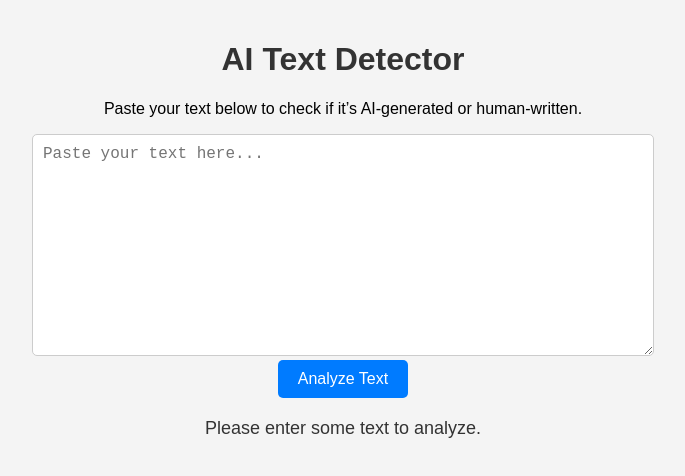
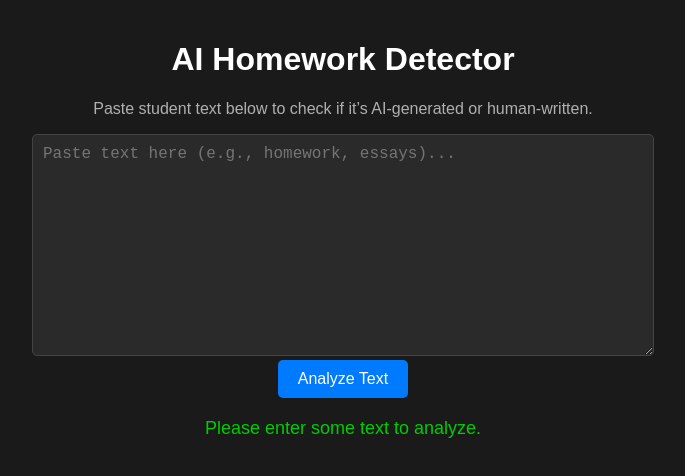
Before and after one commit to Aeell/ai-text-detector, a plain HTML site: page index.html in a window 1280 px wide. Both pictures are taken after a click on the button "Analyze Text". Shown: the whole page, without its empty margins (297-982 px from the left). Drawn offline with Linux system fonts and the light colour scheme.

Commit message:
index.html

```diff
--- a/index.html
+++ b/index.html
@@ -3,25 +3,29 @@
 <head>
   <meta charset="UTF-8">
   <meta name="viewport" content="width=device-width, initial-scale=1.0">
-  <meta name="description" content="Free AI Text Detector - Check if text is AI-generated or human-written instantly.">
-  <meta name="keywords" content="AI text detector, free AI checker, detect AI content, human vs AI text">
-  <title>AI Text Detector - Free Online Tool</title>
+  <meta name="description" content="Free AI Text Detector - Catch AI-generated homework instantly.">
+  <meta name="keywords" content="AI text detector, detect AI homework, AI cheating tool, teachers, parents">
+  <title>AI Homework Detector - Free Online Tool</title>
   <style>
     body {
       font-family: Arial, sans-serif;
       text-align: center;
       margin: 0;
       padding: 20px;
-      background-color: #f4f4f4;
+      background-color: #1a1a1a;
+      color: #e0e0e0;
     }
-    h1 { color: #333; }
+    h1 { color: #ffffff; }
+    p { color: #b0b0b0; }
     textarea {
       width: 80%;
       max-width: 600px;
       height: 200px;
       padding: 10px;
       font-size: 16px;
-      border: 1px solid #ccc;
+      background-color: #2a2a2a;
+      color: #e0e0e0;
+      border: 1px solid #444;
       border-radius: 5px;
     }
     button {
@@ -37,14 +41,14 @@
     #result {
       margin-top: 20px;
       font-size: 18px;
-      color: #333;
+      color: #00cc00;
     }
   </style>
 </head>
 <body>
-  <h1>AI Text Detector</h1>
-  <p>Paste your text below to check if it’s AI-generated or human-written.</p>
-  <textarea id="inputText" placeholder="Paste your text here..."></textarea>
+  <h1>AI Homework Detector</h1>
+  <p>Paste student text below to check if it’s AI-generated or human-written.</p>
+  <textarea id="inputText" placeholder="Paste text here (e.g., homework, essays)..."></textarea>
   <br>
   <button onclick="detectAI()">Analyze Text</button>
   <div id="result"></div>
@@ -58,17 +62,24 @@
       }
 
       const sentences = text.split(/[.!?]+/).filter(s => s.trim().length > 0);
+      const words = text.split(/\s+/).filter(w => w.length > 0);
       const avgSentenceLength = sentences.reduce((sum, s) => sum + s.split(" ").length, 0) / sentences.length || 0;
-      const wordCount = text.split(/\s+/).length;
-      const uniqueWords = new Set(text.toLowerCase().split(/\s+/)).size;
+      const wordCount = words.length;
+      const uniqueWords = new Set(words.map(w => w.toLowerCase())).size;
       const repetitionScore = (wordCount - uniqueWords) / wordCount;
+      const sentenceLengthVariance = sentences.map(s => s.split(" ").length)
+        .reduce((sum, len, _, arr) => sum + Math.pow(len - avgSentenceLength, 2), 0) / sentences.length || 0;
 
       let aiScore = 0;
-      if (avgSentenceLength < 12 && avgSentenceLength > 0) aiScore += 40; // AI tends to use shorter sentences
-      if (repetitionScore < 0.2) aiScore += 30; // Low repetition is common in AI text
-      if (text.length > 100 && sentences.length < 5) aiScore += 30; // AI avoids long paragraphs
 
-      const finalScore = Math.min(aiScore, 100);
+      // Adjusted weights to target 60-70% for Grok-style text
+      if (avgSentenceLength > 8 && avgSentenceLength < 14) aiScore += 25; // Grok uses moderate sentence lengths
+      if (repetitionScore < 0.25) aiScore += 20; // Low repetition in polished AI text
+      if (sentenceLengthVariance < 10) aiScore += 20; // Consistent lengths are AI-like
+      if (text.includes("for example") || text.includes("in conclusion")) aiScore += 15; // Common AI structuring phrases
+      if (wordCount > 50 && sentences.length < 10) aiScore += 10; // Concise paragraphing
+
+      const finalScore = Math.min(Math.round(aiScore), 100);
       const resultText = finalScore > 50 ? "Likely AI-generated" : "Likely human-written";
       document.getElementById("result").innerHTML =
         `AI Likelihood: ${finalScore}% - ${resultText}`;
```
